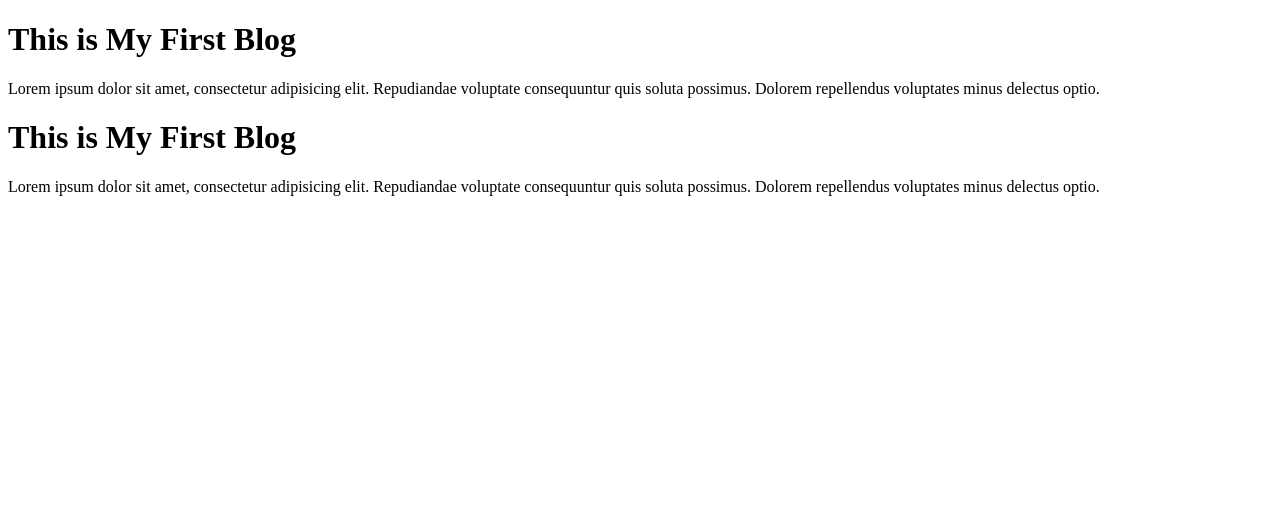
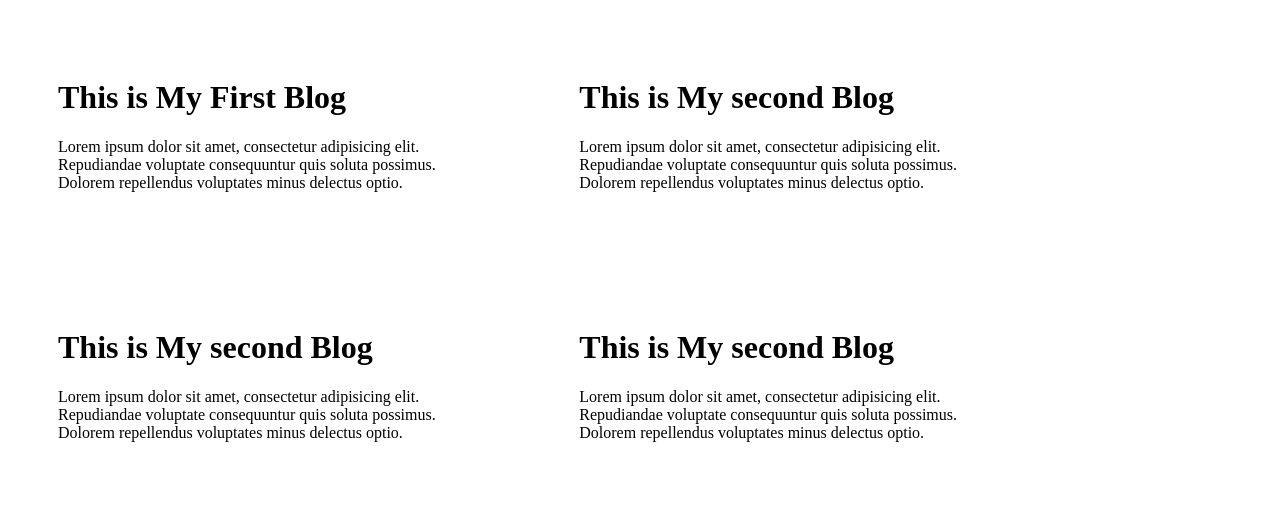
Before and after one commit to ZulkarNayem/practice-website, a plain HTML site: page index.html in a window 1280 px wide. Drawn offline with Linux system fonts and the light colour scheme.

Commit message:
second commit

```diff
--- a/index.html
+++ b/index.html
@@ -7,12 +7,20 @@
     <link rel="stylesheet" href="styles/blog.css">
 </head>
 <body>
-    <div>
+    <div class="box">
         <h1>This is My First Blog</h1>
         <p>Lorem ipsum dolor sit amet, consectetur adipisicing elit. Repudiandae voluptate consequuntur quis soluta possimus. Dolorem repellendus voluptates minus delectus optio.</p>
     </div>
     <div class="box">
-        <h1>This is My First Blog</h1>
+        <h1>This is My second Blog</h1>
+        <p>Lorem ipsum dolor sit amet, consectetur adipisicing elit. Repudiandae voluptate consequuntur quis soluta possimus. Dolorem repellendus voluptates minus delectus optio.</p>
+    </div>
+    <div class="box">
+        <h1>This is My second Blog</h1>
+        <p>Lorem ipsum dolor sit amet, consectetur adipisicing elit. Repudiandae voluptate consequuntur quis soluta possimus. Dolorem repellendus voluptates minus delectus optio.</p>
+    </div>
+    <div class="box">
+        <h1>This is My second Blog</h1>
         <p>Lorem ipsum dolor sit amet, consectetur adipisicing elit. Repudiandae voluptate consequuntur quis soluta possimus. Dolorem repellendus voluptates minus delectus optio.</p>
     </div>
 </body>
--- a/styles/blog.css
+++ b/styles/blog.css
@@ -0,0 +1,5 @@
+.box {
+    float: left;
+    width: 33.33%; /* three boxes (use 25% for four, and 50% for two, etc) */
+    padding: 50px; /* if you want space between the images */
+  }
```
